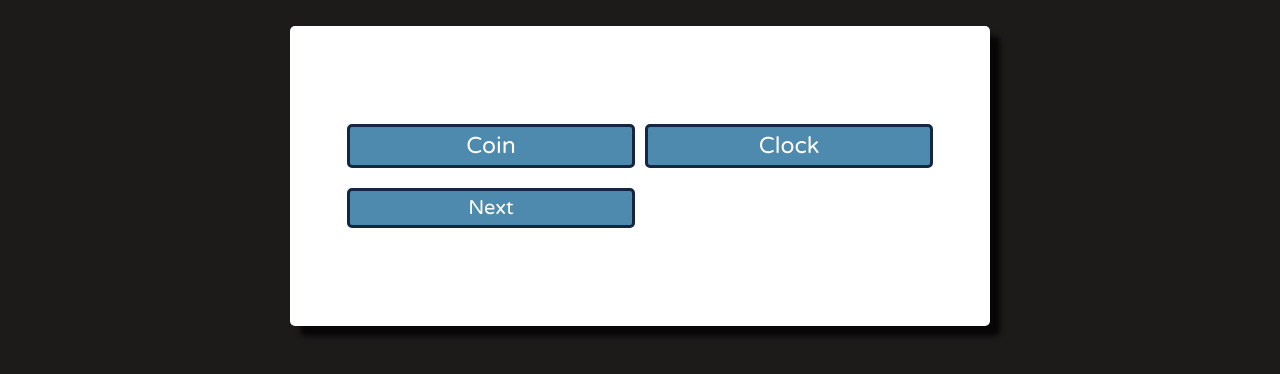
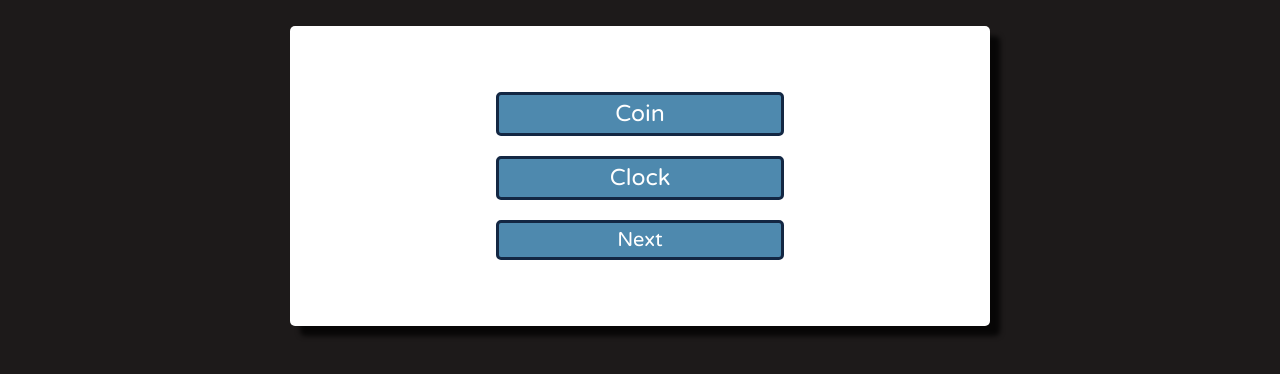
Before and after one commit to torianyap/Final-Project, a plain HTML site: page game.html in a window 1280 px wide. Shown: the part 124-498 px from the top of the page. Drawn offline with Linux system fonts and the light colour scheme.

Commit message:
'flexed'

```diff
--- a/game.css
+++ b/game.css
@@ -40,6 +40,15 @@
     font-size: 20px;
 }
 
+.flex-column {
+    display: flex;
+    flex-direction: column;
+}
+
+.flex-center {
+    justify-content: center;
+    align-items: center;
+}
 
 #Next:hover{
     color: red;
--- a/game.html
+++ b/game.html
@@ -10,7 +10,7 @@
 <body>
     <h1 id="question">question</h1>
     <div class="container">
-        <div id="answer-buttons" class="btn-grid">
+        <div id="answer-buttons" class="btn-grid flex-column .flex-center">
             <button class="btn" data-number="1" >Answer1</button>
             <button class="btn" data-number="2">Answer2</button>
             <button id="Next">Next</button>
```
